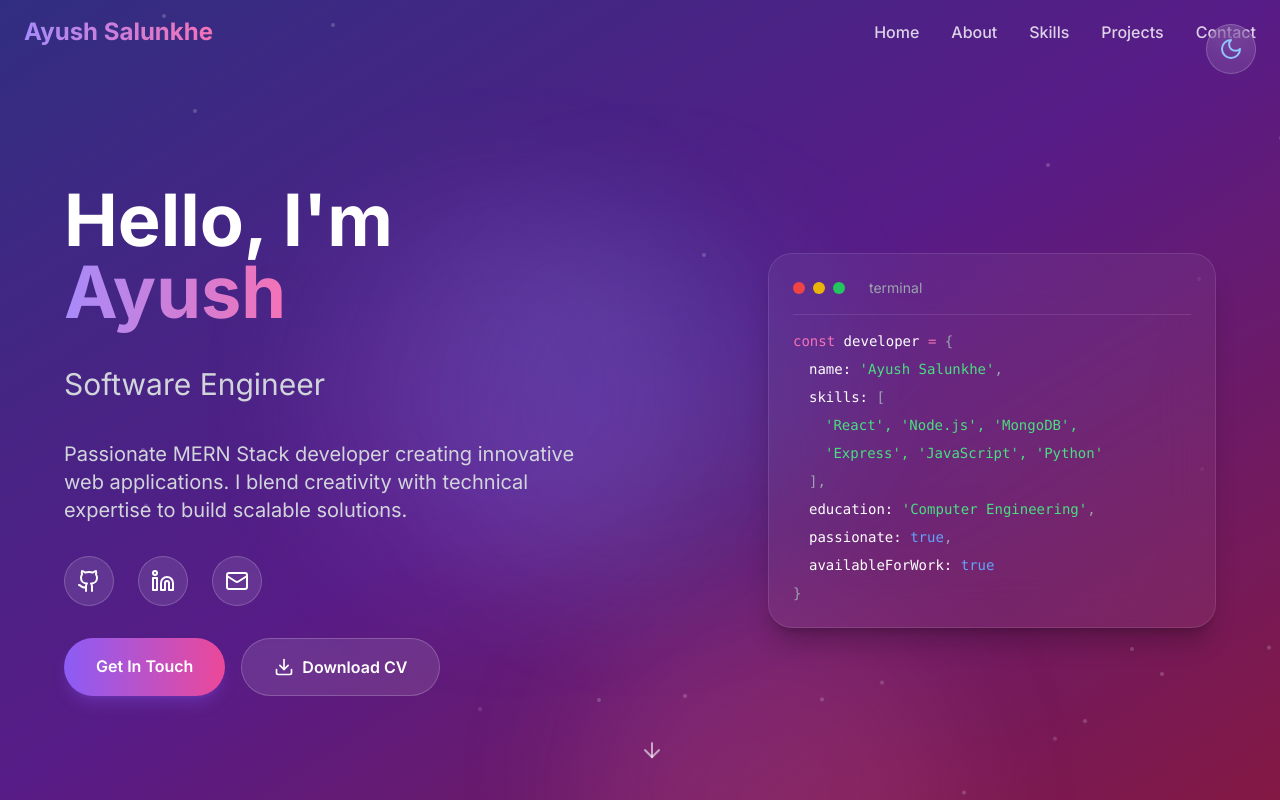
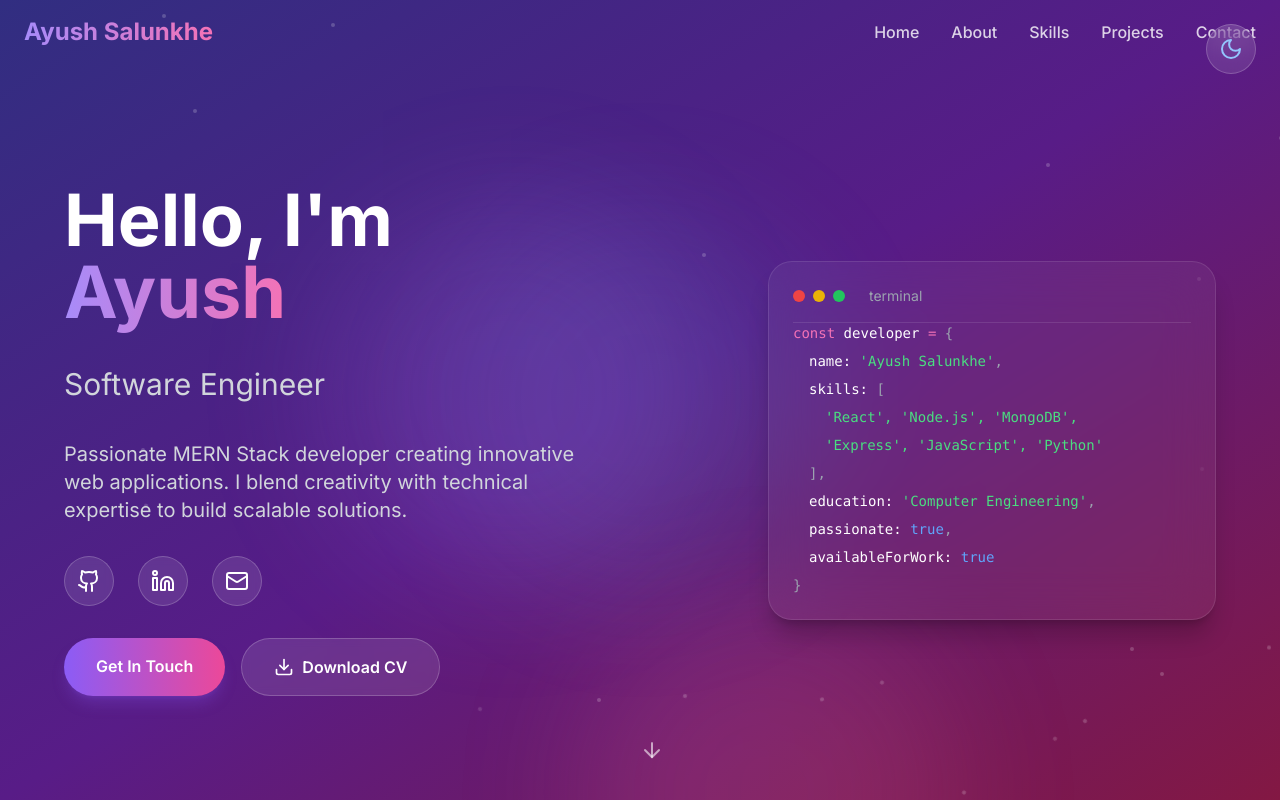
Before and after one commit to ayushsalunkhe/portfolio-v2, a React (Vite) app: page / in a window 1280 px wide. Shown: the top 800 px of the page. Built offline with nearby package versions, Linux system fonts and the light colour scheme.

Commit message:
Update HeroSection.tsx

```diff
--- a/src/react-app/components/HeroSection.tsx
+++ b/src/react-app/components/HeroSection.tsx
@@ -90,14 +90,13 @@ export default function HeroSection() {
 
         {/* Right side - Code terminal */}
         <div className="flex justify-center lg:justify-end mt-8 lg:mt-0">
-          <GlassCard className="w-full max-w-sm sm:max-w-md">
-            <div className="space-y-4">
+          <GlassCard className="w-full max-w-sm sm:max-w-md bg-black/80 dark:bg-black/40">
             {/* Terminal header */}
             <div className="flex items-center gap-2 pb-4 border-b border-gray-300/30 dark:border-white/10">
               <div className="w-3 h-3 rounded-full bg-red-500"></div>
               <div className="w-3 h-3 rounded-full bg-yellow-500"></div>
               <div className="w-3 h-3 rounded-full bg-green-500"></div>
-                <span className="ml-4 text-xs sm:text-sm text-gray-600 dark:text-gray-400">terminal</span>
+              <span className="ml-4 text-xs sm:text-sm text-gray-400 dark:text-gray-400">terminal</span>
             </div>
 
             {/* Code content */}
@@ -137,7 +136,6 @@ export default function HeroSection() {
               </div>
               <div className="text-gray-600 dark:text-gray-400">{'}'}</div>
             </div>
-            </div>
           </GlassCard>
         </div>
       </div>
```
Lines whose indentation alone changed are shown as unchanged.
